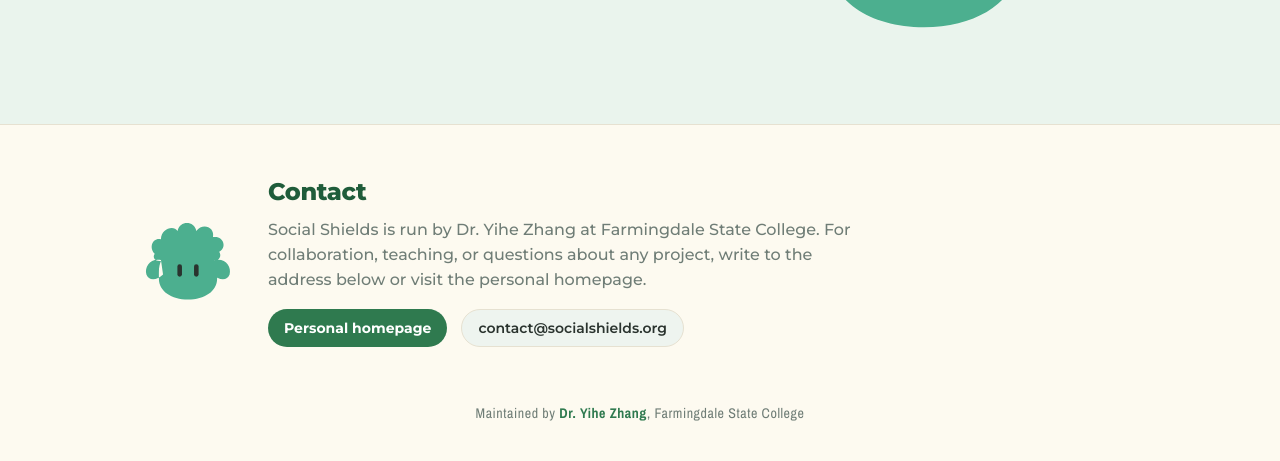
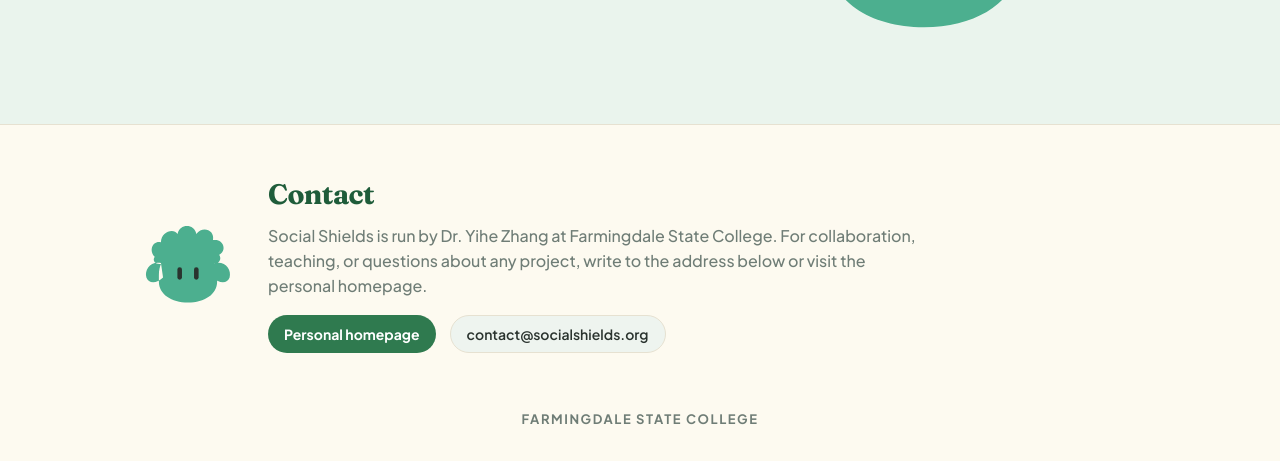
Before and after one commit to ihozh/socialshields-home, a plain HTML site: page index.html in a window 1280 px wide. Shown: the part 416-877 px from the top of the page. Drawn offline with nearby package versions, Linux system fonts and the light colour scheme.

Commit message:
update style

```diff
--- /dev/null
+++ b/brand.css
@@ -0,0 +1,86 @@
+/* Social Shields shared brand stylesheet.
+   Served from https://socialshields.org/brand.css — link it from every *.socialshields.org site:
+     <link rel="stylesheet" href="https://socialshields.org/brand.css">
+   It sets the design tokens, loads the fonts, styles base elements and provides a few small components.
+   It does not set a layout; each site keeps its own. See STYLE_GUIDE.md for the rules behind it. */
+
+@import url("https://fonts.googleapis.com/css2?family=Fraunces:opsz,wght@9..144,600;9..144,700&family=Plus+Jakarta+Sans:wght@500;600;700;800&display=swap");
+
+:root {
+  /* Brand colors */
+  --ss-green: #2f7a4f;
+  --ss-green-dark: #1f5c3a;
+  --ss-green-soft: #4caf8f;      /* mascot body */
+  --ss-gold: #e8c268;
+  --ss-gold-dark: #b7891f;
+
+  /* Surfaces and text (light theme only, by choice) */
+  --ss-bg: #fdfaf0;              /* page: warm cream */
+  --ss-hero-bg: #eaf4ed;         /* hero band: pale green */
+  --ss-bg-soft: #eef4ef;         /* hover fills, chips */
+  --ss-card: #ffffff;
+  --ss-fg: #2a332e;
+  --ss-muted: #6f7d76;
+  --ss-line: #e6e1d1;
+
+  /* Effects */
+  --ss-shadow: 0 8px 28px rgba(60, 80, 60, .08);
+  --ss-radius: 14px;             /* buttons, tiles */
+  --ss-radius-lg: 22px;          /* cards, bars */
+  --ss-ease: cubic-bezier(.2, .8, .2, 1);
+
+  /* Type */
+  --ss-head: "Fraunces", "Iowan Old Style", Georgia, serif;
+  --ss-body: "Plus Jakarta Sans", "Helvetica Neue", Arial, sans-serif;
+  --ss-mono: ui-monospace, "SF Mono", Menlo, Consolas, monospace;
+
+  /* Layout */
+  --ss-measure: 1040px;
+  color-scheme: light;
+}
+
+/* Base elements */
+.ss, .ss body, body.ss {
+  margin: 0;
+  background: var(--ss-bg);
+  color: var(--ss-fg);
+  font-family: var(--ss-body);
+  font-size: 16px;
+  line-height: 1.55;
+  -webkit-font-smoothing: antialiased;
+}
+.ss h1, .ss h2, .ss h3 {
+  margin: 0;
+  font-family: var(--ss-head);
+  font-weight: 700;
+  letter-spacing: -0.02em;
+  text-wrap: balance;
+  font-variation-settings: "opsz" 144, "SOFT" 60;
+  color: var(--ss-green-dark);
+}
+.ss h1 { font-size: clamp(42px, 6.2vw, 68px); line-height: 1.02; }
+.ss h2 { font-size: 28px; line-height: 1.15; }
+.ss h3 { font-size: 20px; line-height: 1.25; }
+.ss p { margin: 0; }
+.ss a { color: inherit; text-decoration: none; }
+.ss a:focus-visible, .ss button:focus-visible { outline: 3px solid var(--ss-gold); outline-offset: 2px; border-radius: 10px; }
+.ss code, .ss pre { font-family: var(--ss-mono); font-size: .92em; }
+
+/* Small components */
+.ss-wrap { max-width: var(--ss-measure); margin: 0 auto; padding-inline: max(16px, env(safe-area-inset-left, 0px)) max(16px, env(safe-area-inset-right, 0px)); }
+.ss-label { font-family: var(--ss-body); font-size: 13px; letter-spacing: .16em; text-transform: uppercase; font-weight: 700; color: var(--ss-gold-dark); }
+.ss-lede { color: var(--ss-muted); font-size: 17px; font-weight: 500; max-width: 48ch; }
+.ss-card { background: var(--ss-card); border: 1px solid var(--ss-line); border-radius: var(--ss-radius-lg); box-shadow: var(--ss-shadow); }
+.ss-btn { display: inline-flex; align-items: center; gap: 8px; padding: 9px 16px; border-radius: 999px; border: 0; cursor: pointer; font: 700 14px var(--ss-body); background: var(--ss-green); color: #fff; transition: transform .2s var(--ss-ease); }
+.ss-btn:hover { transform: translateY(-2px); }
+.ss-btn--ghost { background: var(--ss-bg-soft); color: var(--ss-fg); border: 1px solid var(--ss-line); }
+.ss-chip { display: inline-flex; align-items: center; padding: 9px 16px; border-radius: 999px; background: var(--ss-bg-soft); border: 1px solid var(--ss-line); font: 600 14px var(--ss-body); }
+
+/* Home link: a small shield that takes the visitor back to socialshields.org. Put it at the top-left of every subsite. */
+.ss-home { display: inline-flex; align-items: center; gap: 10px; height: 48px; font-family: var(--ss-head); font-weight: 700; font-size: 19px; letter-spacing: -0.01em; color: var(--ss-green-dark); }
+.ss-home img { width: 30px; height: 30px; }
+
+/* Footer */
+.ss-footer { color: var(--ss-muted); text-align: center; font-size: 13px; letter-spacing: .12em; text-transform: uppercase; font-weight: 700; padding-block: 24px 32px; }
+
+@media (prefers-reduced-motion: reduce) { .ss *, .ss-btn { transition: none !important; } }
--- a/index.html
+++ b/index.html
@@ -4,7 +4,9 @@
 <meta charset="UTF-8">
 <meta name="viewport" content="width=device-width, initial-scale=1.0, viewport-fit=cover">
 <title>Social Shields</title>
-<link rel="stylesheet" href="https://fonts.googleapis.com/css2?family=Montserrat:wght@500;600;700;800&family=Archivo+Narrow:wght@400;700&display=swap">
+<link rel="preconnect" href="https://fonts.googleapis.com">
+<link rel="preconnect" href="https://fonts.gstatic.com" crossorigin>
+<link rel="stylesheet" href="https://fonts.googleapis.com/css2?family=Fraunces:opsz,wght@9..144,600;9..144,700&family=Plus+Jakarta+Sans:wght@500;600;700;800&display=swap">
 <style>
   /* Layout: a floating rounded top bar with the project icons that expands on hover; a pale green hero with the ram avatar
      (open-bot-avatar engine, gold body, eyes follow the pointer); a contact block. Light theme only, by choice. */
@@ -12,25 +14,26 @@
     --green: #2f7a4f; --green-dark: #1f5c3a; --gold: #e8c268; --gold-dark: #b7891f;
     --bg: #fdfaf0; --hero-bg: #eaf4ed; --bg-soft: #eef4ef; --fg: #2a332e; --muted: #6f7d76; --line: #e6e1d1;
     --card: #ffffff; --shadow: 0 8px 28px rgba(60, 80, 60, .08);
-    --head: "Montserrat", "Gotham", "Helvetica Neue", Arial, sans-serif;
-    --label: "Archivo Narrow", "Roboto Condensed", Arial, sans-serif;
+    --head: "Fraunces", "Iowan Old Style", Georgia, serif;
+    --body: "Plus Jakarta Sans", "Helvetica Neue", Arial, sans-serif;
+    --label: var(--body);
     color-scheme: light;
   }
   * { box-sizing: border-box; }
-  body { margin: 0; background: var(--bg); color: var(--fg); font-family: var(--head); font-size: 16px; line-height: 1.55; -webkit-font-smoothing: antialiased; overflow-x: hidden; }
+  body { margin: 0; background: var(--bg); color: var(--fg); font-family: var(--body); font-size: 16px; line-height: 1.55; -webkit-font-smoothing: antialiased; overflow-x: hidden; }
   a { color: inherit; text-decoration: none; }
   a:focus-visible, button:focus-visible { outline: 3px solid var(--gold); outline-offset: 2px; border-radius: 10px; }
-  h1, h2 { margin: 0; font-weight: 800; letter-spacing: -0.015em; text-wrap: balance; }
+  h1, h2 { margin: 0; font-family: var(--head); font-weight: 700; letter-spacing: -0.02em; text-wrap: balance; font-variation-settings: "opsz" 144, "SOFT" 60; }
   p { margin: 0; }
   .wrap { max-width: 1040px; margin: 0 auto; padding-left: max(16px, env(safe-area-inset-left, 0px)); padding-right: max(16px, env(safe-area-inset-right, 0px)); }
-  .label { font-family: var(--label); font-size: 14px; letter-spacing: .12em; text-transform: uppercase; font-weight: 700; }
+  .label { font-family: var(--label); font-size: 13px; letter-spacing: .16em; text-transform: uppercase; font-weight: 700; }
 
   /* Top bar */
   .bar-wrap { position: sticky; top: env(safe-area-inset-top, 0px); z-index: 20; padding-top: 14px; pointer-events: none; }
   body::before { content: ""; position: fixed; inset: 0 0 auto; height: env(safe-area-inset-top, 0px); z-index: 30; background: var(--bg); }
   .bar { pointer-events: auto; display: flex; align-items: flex-start; gap: 8px 20px; flex-wrap: wrap; background: var(--card); border: 1px solid var(--line); border-radius: 22px; box-shadow: var(--shadow); padding: 8px 10px 8px 16px; transition: padding .3s cubic-bezier(.2,.8,.2,1); }
   .bar:hover, .bar:focus-within { padding-bottom: 12px; }
-  .bar .brand { display: flex; align-items: center; gap: 10px; font-weight: 800; margin-right: auto; height: 48px; color: var(--green-dark); }
+  .bar .brand { display: flex; align-items: center; gap: 10px; font-family: var(--head); font-weight: 700; font-size: 19px; letter-spacing: -0.01em; margin-right: auto; height: 48px; color: var(--green-dark); }
   .bar .brand img { width: 30px; height: 30px; }
   .groups { display: flex; flex-wrap: wrap; }
   .group { display: flex; flex-direction: column; padding: 0 6px; }
@@ -50,7 +53,7 @@
   .hero { background: var(--hero-bg); }
   .hero-in { display: grid; grid-template-columns: minmax(0, 1.1fr) minmax(0, .9fr); gap: 32px; align-items: center; padding-block: 64px 56px; }
   .hero .label { color: var(--gold-dark); }
-  .hero h1 { font-size: clamp(38px, 5.6vw, 60px); line-height: 1.05; margin-top: 12px; color: var(--green-dark); }
+  .hero h1 { font-size: clamp(42px, 6.2vw, 68px); line-height: 1.02; margin-top: 12px; color: var(--green-dark); }
   .hero p.lede { margin-top: 18px; color: var(--muted); font-size: 17px; max-width: 48ch; font-weight: 500; }
   .stage { display: flex; flex-direction: column; align-items: center; gap: 14px; }
   .bot { width: min(100%, 340px); aspect-ratio: 1; cursor: pointer; }
@@ -60,15 +63,14 @@
   .contact { border-top: 1px solid var(--line); padding-block: 48px 56px; }
   .contact-in { display: grid; grid-template-columns: 104px minmax(0, 1fr); gap: 28px; align-items: center; }
   .contact .bot { width: 104px; cursor: default; }
-  .contact h2 { font-size: 24px; color: var(--green-dark); }
+  .contact h2 { font-size: 28px; color: var(--green-dark); }
   .contact p { color: var(--muted); max-width: 56ch; margin-top: 8px; font-weight: 500; }
   .links { display: flex; gap: 10px 14px; flex-wrap: wrap; margin-top: 16px; }
-  .links a, .links code { display: inline-flex; align-items: center; padding: 9px 16px; border-radius: 999px; font: 700 14px var(--head); }
+  .links a, .links code { display: inline-flex; align-items: center; padding: 9px 16px; border-radius: 999px; font: 700 14px var(--body); }
   .links a { background: var(--green); color: #fff; transition: transform .2s; }
   .links a:hover { transform: translateY(-2px); }
   .links code { background: var(--bg-soft); border: 1px solid var(--line); user-select: all; font-weight: 600; }
-  footer { color: var(--muted); text-align: center; font-family: var(--label); font-size: 14px; letter-spacing: .04em; padding-block: 0 32px; }
-  footer b { color: var(--green); font-weight: 700; }
+  footer { color: var(--muted); text-align: center; font-family: var(--label); font-size: 13px; letter-spacing: .12em; text-transform: uppercase; font-weight: 700; padding-block: 0 32px; }
 
   @media (max-width: 820px) {
     .hero-in { grid-template-columns: 1fr; padding-block: 40px 36px; text-align: center; }
@@ -84,7 +86,7 @@
     .group { display: contents; }
     .group + .group { border-left: none; }
     .group-label { display: none; }
-    .group-btn { order: 1; display: flex; flex-direction: column; align-items: center; gap: 3px; padding: 6px 4px; border: 1px solid transparent; border-radius: 14px; background: none; font: 600 12px var(--head); color: var(--muted); cursor: pointer; }
+    .group-btn { order: 1; display: flex; flex-direction: column; align-items: center; gap: 3px; padding: 6px 4px; border: 1px solid transparent; border-radius: 14px; background: none; font: 600 12px var(--body); color: var(--muted); cursor: pointer; }
     .group-btn img { width: 32px; height: 32px; }
     .group-btn[aria-expanded="true"] { background: var(--bg-soft); color: var(--green-dark); border-color: var(--line); }
     .group ul { order: 2; grid-column: 1 / -1; display: none; justify-content: center; flex-wrap: wrap; gap: 4px; padding-top: 6px; border-top: 1px solid var(--line); margin-top: 4px; }
@@ -162,7 +164,7 @@
     </div>
   </section>
 </main>
-<footer>Maintained by <b>Dr. Yihe Zhang</b>, Farmingdale State College</footer>
+<footer>Farmingdale State College</footer>
 
 <script>
   // Phone layout: the three group buttons open one group at a time.
```
Also changed, not shown: 3 other files.
